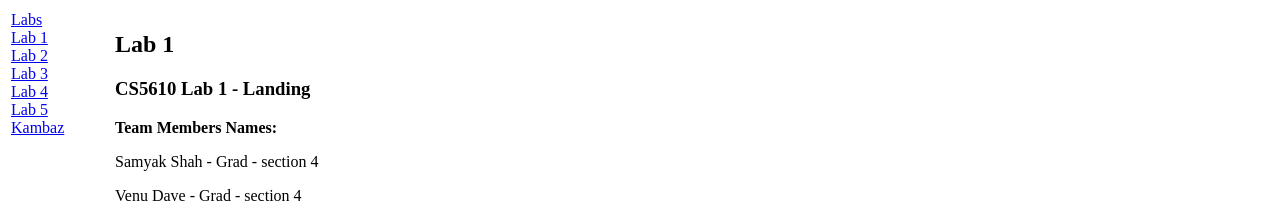
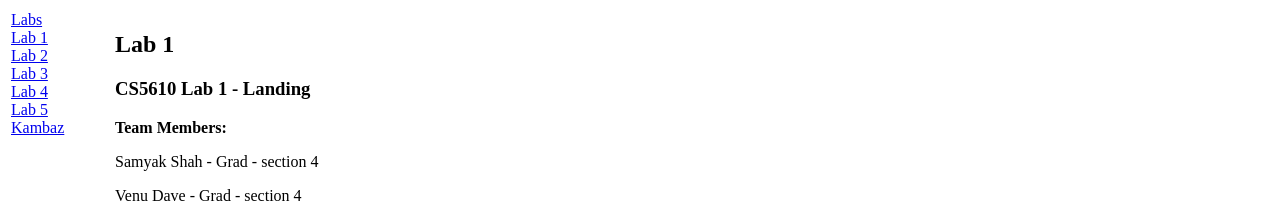
Before and after one commit to samyak0510/kambaz-next-proj, a Next.js app: page /Labs/Lab1 in a window 1280 px wide. Shown: the top 209 px of the page. Built offline with nearby package versions, Linux system fonts and the light colour scheme.

Commit message:
corrected formate

```diff
--- a/src/app/Labs/Lab1/page.tsx
+++ b/src/app/Labs/Lab1/page.tsx
@@ -7,7 +7,7 @@ export default function Lab1() {
             <h2>Lab 1</h2>
             <section id="wd-lab1-landing" style={{ marginBottom: 24 }}>
                 <h3>CS5610 Lab 1 - Landing</h3>
-                <p><strong>Team Members Names:</strong> </p>
+                <p><strong>Team Members:</strong> </p>
                 <p> Samyak Shah - Grad - section 4 </p>
                 <p> Venu Dave - Grad - section 4 </p>
                 <p> Rushikesh Pawar - Grad - section 4 </p>
```
